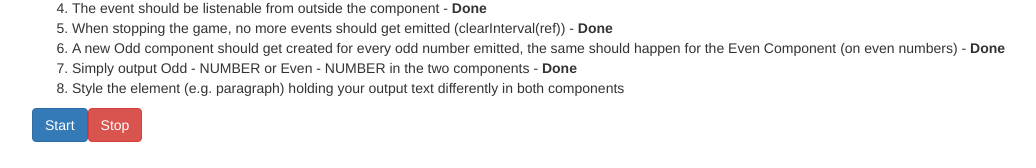
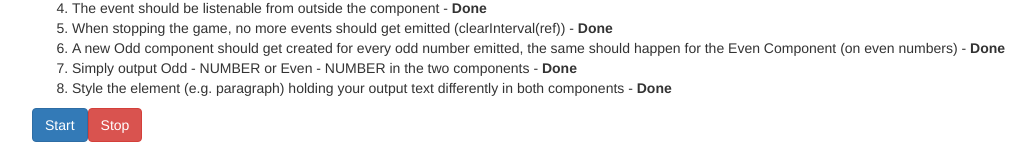
Before and after one commit to samuelcpedro/cmp-databinding-assignment-start, an Angular app: page / in a window 1280 px wide. Shown: the part 118-286 px from the top of the page, without its empty margins (38-1074 px from the left). Built offline with nearby package versions, Linux system fonts and the light colour scheme.

Commit message:
Style the element (e.g. paragraph) holding your output text differently in both components

```diff
--- a/src/app/app.component.html
+++ b/src/app/app.component.html
@@ -10,7 +10,7 @@
         <li>When stopping the game, no more events should get emitted (clearInterval(ref)) - <b>Done</b></li>
         <li>A new Odd component should get created for every odd number emitted, the same should happen for the Even Component (on even numbers) - <b>Done</b></li>
         <li>Simply output Odd - NUMBER or Even - NUMBER in the two components - <b>Done</b></li>
-        <li>Style the element (e.g. paragraph) holding your output text differently in both components</li>
+        <li>Style the element (e.g. paragraph) holding your output text differently in both components - <b>Done</b></li>
       </ol>
     </div>
     <div class="col-xs-12">
--- a/src/app/even/even.component.css
+++ b/src/app/even/even.component.css
@@ -0,0 +1,3 @@
+p {
+    color: red;
+}
--- a/src/app/odd/odd.component.css
+++ b/src/app/odd/odd.component.css
@@ -0,0 +1,3 @@
+p {
+    color: blue;
+}
```
